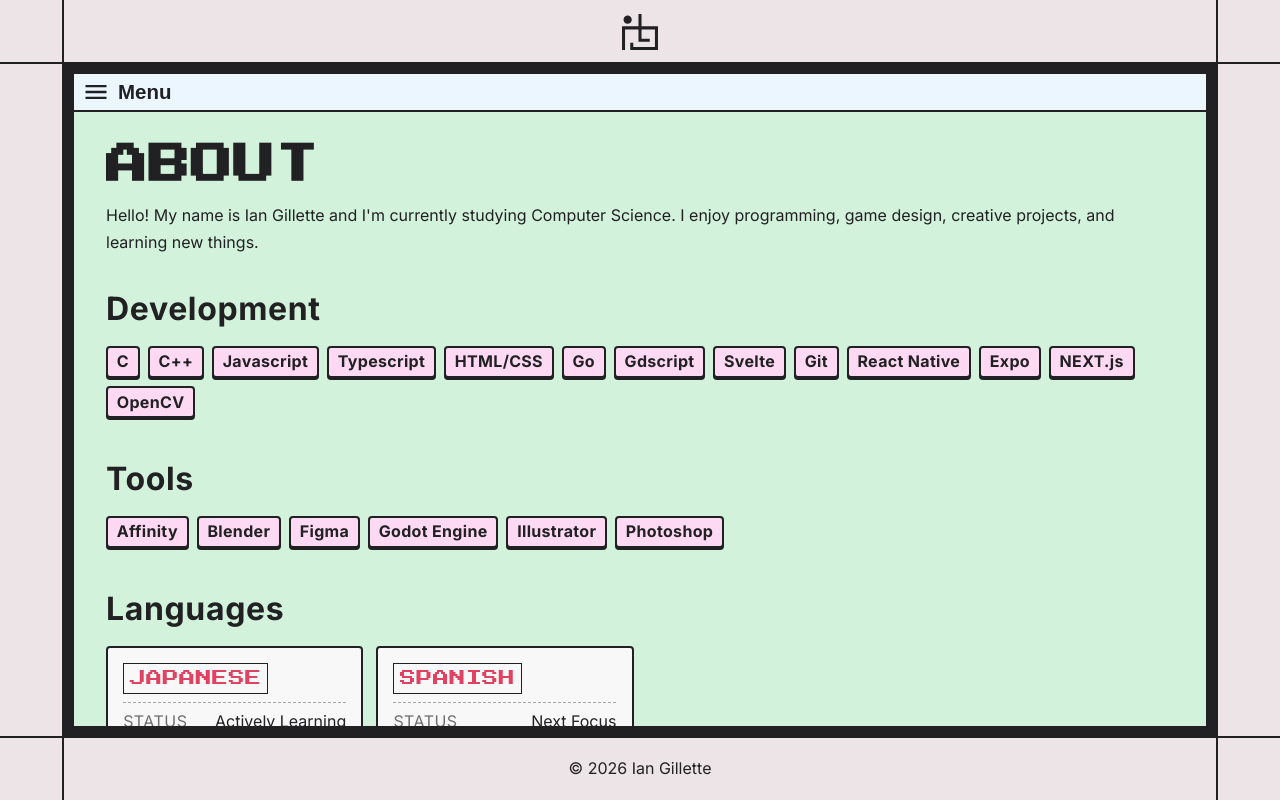
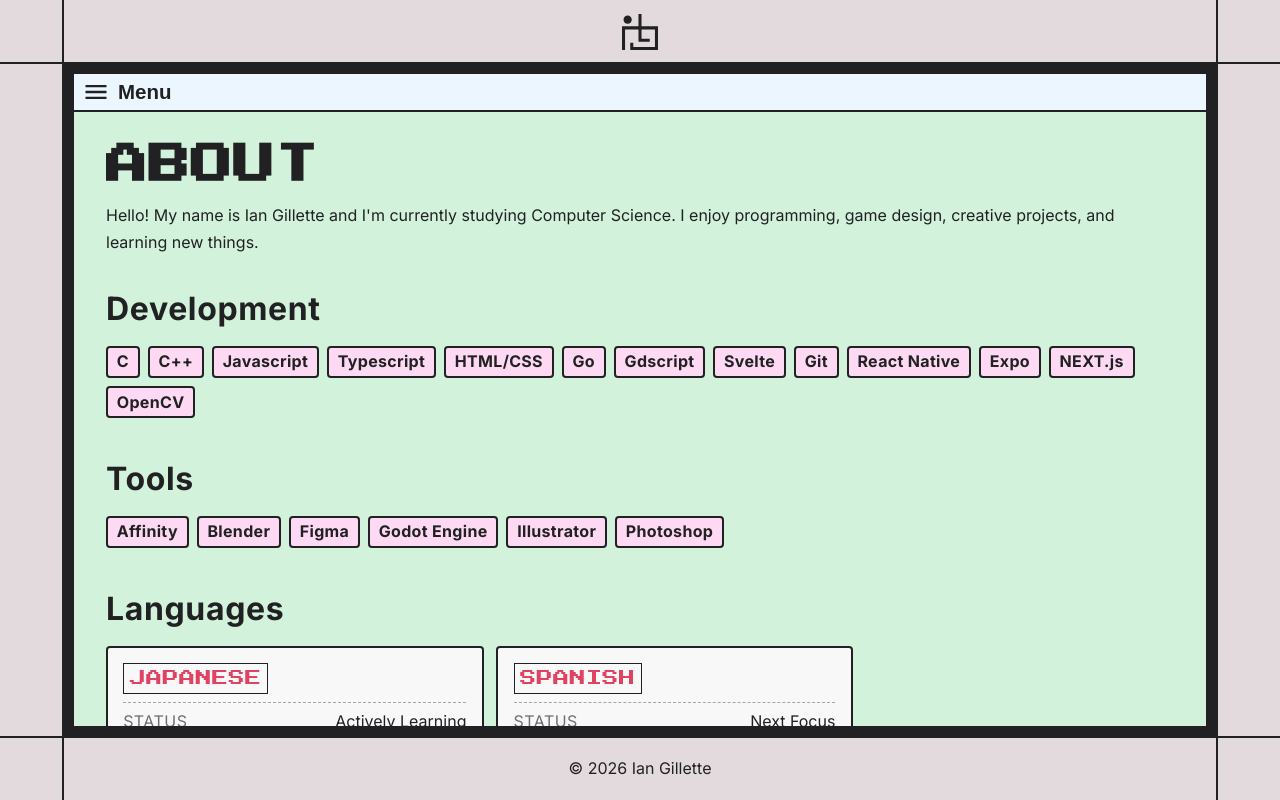
Before and after one commit to MelonEncoder/personal-website, a SvelteKit app: page /about in a window 1280 px wide. Built offline with nearby package versions, Linux system fonts and the light colour scheme.

Commit message:
removed box-shadow on non-button content

```diff
--- a/src/routes/+layout.svelte
+++ b/src/routes/+layout.svelte
@@ -140,7 +140,7 @@
 		/* Colors */
 		--black: rgb(33 33 35);
 		--white: rgb(248 248 248);
-		--off-white: rgb(236 228 230);
+		--off-white: rgb(226 218 220);
 		--accent: rgb(250, 73, 109);
 		--accent-2: color-mix(in srgb, var(--accent), white 70%);
 		--backlight: rgb(210, 242, 219);
--- a/src/routes/about/+page.svelte
+++ b/src/routes/about/+page.svelte
@@ -130,11 +130,11 @@
 	}
 
 	.languageList {
+		grid-template-columns: repeat(4, auto);
 		margin: 1rem 0 1.5rem 0;
 		padding: 0;
 		list-style: none;
 		display: grid;
-		grid-template-columns: repeat(4, minmax(0, 1fr));
 		gap: 0.8rem;
 	}
 
@@ -148,9 +148,6 @@
 		border: 2px solid var(--black);
 		border-radius: var(--radius-sm);
 		background: var(--white);
-		box-shadow: 0 4px 0 0 var(--black);
-		transform: translateY(0);
-		transition: 0.12s ease;
 	}
 
 	.languageName {
@@ -210,11 +207,6 @@
 		padding: 0.28rem 0.55rem;
 		margin-right: 0.5rem;
 		margin-bottom: 0.5rem;
-
-		box-shadow: 0 2px 0 0 var(--black);
-		transform: translateY(0);
-
-		transition: 0.12s ease;
 	}
 
 	.links {
@@ -261,7 +253,7 @@
 
 	@media (max-width: 1200px) {
 		.languageList {
-			grid-template-columns: repeat(2, 1fr);
+			grid-template-columns: repeat(3, auto);
 		}
 	}
 
--- a/src/routes/work/design/+page.svelte
+++ b/src/routes/work/design/+page.svelte
@@ -128,7 +128,6 @@
 		border-radius: var(--radius-sm);
 		background-color: var(--white);
 		overflow: hidden;
-		box-shadow: 0 4px 0 0 var(--black);
 		break-inside: avoid;
 		-webkit-column-break-inside: avoid;
 		page-break-inside: avoid;
--- a/src/routes/work/games/+page.svelte
+++ b/src/routes/work/games/+page.svelte
@@ -112,7 +112,6 @@
 		border-radius: var(--radius-sm);
 		background-color: var(--white);
 		overflow: hidden;
-		box-shadow: 0 4px 0 0 var(--black);
 	}
 
 	.gameImageFrame {
--- a/src/routes/work/programming/+page.svelte
+++ b/src/routes/work/programming/+page.svelte
@@ -152,9 +152,6 @@
 	.projectItem {
 		border: 2px solid var(--black);
 		border-radius: var(--radius-sm);
-		box-shadow: 0 4px 0 0 var(--black);
-		transform: translateY(0);
-		transition: 0.12s ease;
 		background-color: var(--white);
 	}
 
@@ -190,7 +187,6 @@
 		font-weight: 700;
 		letter-spacing: 0.02em;
 		line-height: 1.2;
-		box-shadow: 0 2px 0 0 var(--black);
 	}
 
 	@media (max-width: 1200px) {
```
